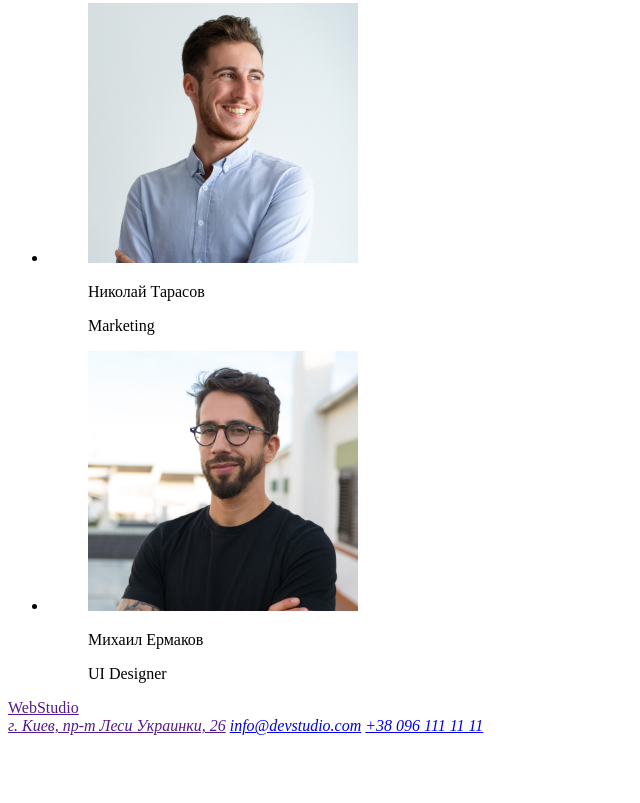
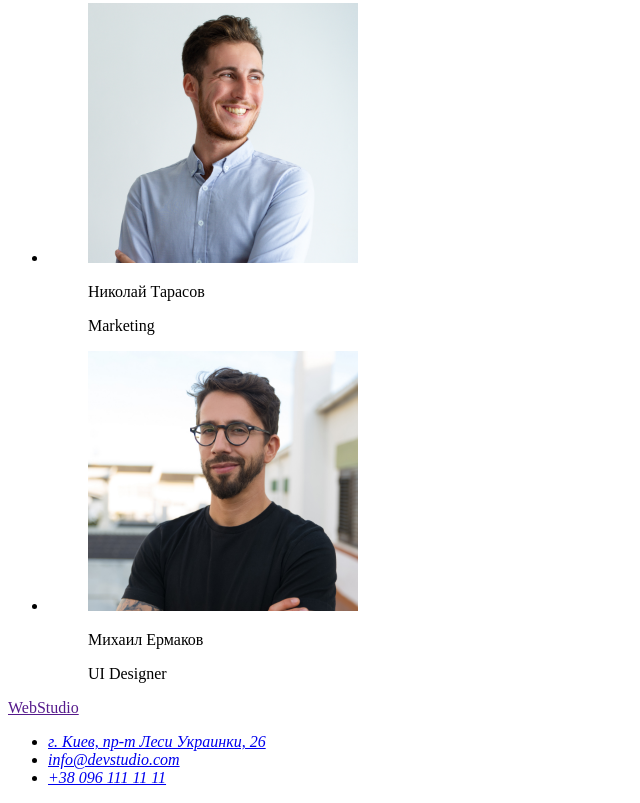
Before and after one commit to EleStr777/goit-markup-hw-01, a plain HTML site: page index.html in a window 1280 px wide. Shown: the part 2267-3070 px from the top of the page, without its empty margins (0-640 px from the left). Before the commit the page ends 3010 px from the top, so only its background shows below. Drawn offline with Linux system fonts and the light colour scheme.

Commit message:
Отображает футер

```diff
--- a/index.html
+++ b/index.html
@@ -22,6 +22,7 @@
         </ul>
     </nav>
     </header>
+    <main>
      <div>
         <section>
             <h1>Эффективные решения для вашего бизнеса</h1>
@@ -109,12 +110,15 @@
             </li>
         </ul>
      </section>
+</main>
     <footer>
         <a href="">WebStudio</a>
         <address>
-            <a href="">г. Киев, пр-т Леси Украинки, 26</a>
-            <a href="mailto:info@devstudio.com">info@devstudio.com</a>
-            <a href="tel:+380961111111">+38 096 111 11 11</a>
+         <ul>
+            <li><a href="https://goo.gl/maps/wizjQyX9kH2uUNJ5A">г. Киев, пр-т Леси Украинки, 26</a></li>
+            <li><a href="mailto:info@devstudio.com">info@devstudio.com</a></li>
+            <li><a href="tel:+380961111111">+38 096 111 11 11</a></li>
+         </ul>
         </address>
     </footer>
 </body>
```
Lines whose indentation alone changed are shown as unchanged.
